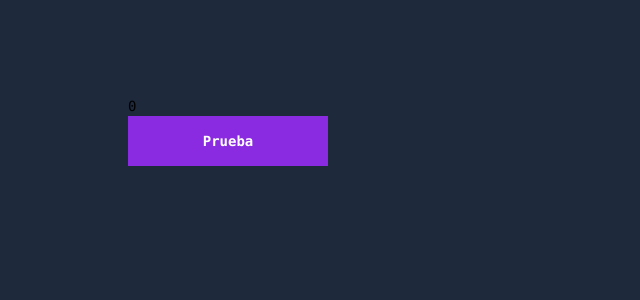
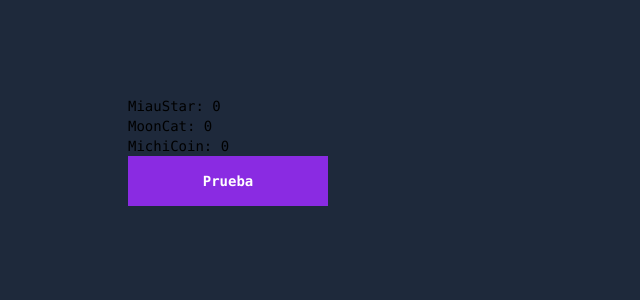
Before and after one commit to Emanuel85/clickcat, a Next.js app in the folder clickcat/: page / in a window 1280 px wide. Shown: the top 300 px of the page, without its empty margins (0-640 px from the left). Built offline with nearby package versions, Linux system fonts and the light colour scheme.

Commit message:
fix: agreado coins y randomness de la probalidad de las coins

```diff
--- a/clickcat/src/app/components/Counter/index.tsx
+++ b/clickcat/src/app/components/Counter/index.tsx
@@ -2,16 +2,26 @@
 import React, { useContext } from 'react'
 import Buttons from '@/app/components/ui/Buttons'
 import { contextValueGame } from '@/utils/Provider'
+import { Random } from "random-js";
 
 const index = () => {
 
-  const { miauStar, setMiauStar } = useContext<any>(contextValueGame)
+  const { miauStar, setMiauStar, moonCat, setMoonCat, michiCoin, setMichiCoin } = useContext<any>(contextValueGame)
 
   const handleCount = () => {
+    const michiCoinProvisorio = 10
+    const moonCatProvisorio = 30
     setMiauStar(miauStar + 1)
-    generarMonedas()
+    const random = new Random();
+    const michiCoinRandom = random.real(0, 100, true);
+    const moonCatRandom = random.real(0, 100, true);
+
+    if (michiCoinRandom <= michiCoinProvisorio) setMichiCoin(michiCoin + 1)
+    if (moonCatRandom <= moonCatProvisorio) setMoonCat(moonCat + 1)
+
+      console.log(michiCoinRandom,"Michicoin")
+      console.log(moonCatRandom,"Mooncat")
   }
-
 
 
 
@@ -19,42 +29,12 @@ const index = () => {
 
   return (
     <div>
-      <div> {miauStar} </div>
+      <div>MiauStar: {miauStar} </div>
+      <div>MoonCat: {moonCat} </div>
+      <div>MichiCoin: {michiCoin} </div>
       <Buttons onClick={handleCount} >Prueba</Buttons>
     </div>
   )
 }
 
 export default index
-
-
-
-
-
-// function calcularProbabilidades(probabilidadSegunda, probabilidadTercera) {
-//   // Probabilidad de que salga la primera moneda siempre es 100%
-//   const probabilidadPrimera = 100;
-
-//   // Probabilidad de que salga la segunda moneda sola
-//   const probabilidadSegundaSola = (probabilidadSegunda * (1 - probabilidadTercera))*100;
-
-//   // Probabilidad de que salga la tercera moneda sola
-//   const probabilidadTerceraSola = (probabilidadTercera * (1 - probabilidadSegunda))*100;
-
-//   // Probabilidad de que salgan ambas monedas simultáneamente
-//   const probabilidadAmbas = probabilidadSegunda * probabilidadTercera * 100;
-
-//   return {
-//       primeraMoneda: probabilidadPrimera.toFixed(2) + "%",
-//       segundaMoneda: probabilidadSegundaSola.toFixed(2) + "%",
-//       terceraMoneda: probabilidadTerceraSola.toFixed(2) + "%",
-//       ambasMonedas: probabilidadAmbas.toFixed(2) + "%"
-//   };
-// }
-
-// // Ejemplo de uso:
-// const probabilidades = calcularProbabilidades(0.4, 0.1);
-// console.log("Probabilidad de que salga la primera moneda:", probabilidades.primeraMoneda);
-// console.log("Probabilidad de que salga la segunda moneda sola:", probabilidades.segundaMoneda);
-// console.log("Probabilidad de que salga la tercera moneda sola:", probabilidades.terceraMoneda);
-// console.log("Probabilidad de que salgan ambas monedas simultáneamente:", probabilidades.ambasMonedas);
--- a/clickcat/src/utils/Provider.tsx
+++ b/clickcat/src/utils/Provider.tsx
@@ -4,10 +4,12 @@ export const contextValueGame = React.createContext<unknown>(null)
 
 const Provider = ({ children }: { children: ReactNode }) => {
     const [miauStar, setMiauStar] = useState<number>(0)
+    const [moonCat, setMoonCat] = useState<number>(0)
+    const [michiCoin, setMichiCoin] = useState<number>(0)
 
 
     return (
-        <contextValueGame.Provider value={{ miauStar,setMiauStar }}>
+        <contextValueGame.Provider value={{ miauStar, setMiauStar, moonCat, setMoonCat, michiCoin, setMichiCoin }}>
             {children}
         </contextValueGame.Provider>
     )
```
Also changed, not shown: clickcat/package.json (+6 -5 lines), 1 other file (tests, documents, lock files or other folders).
